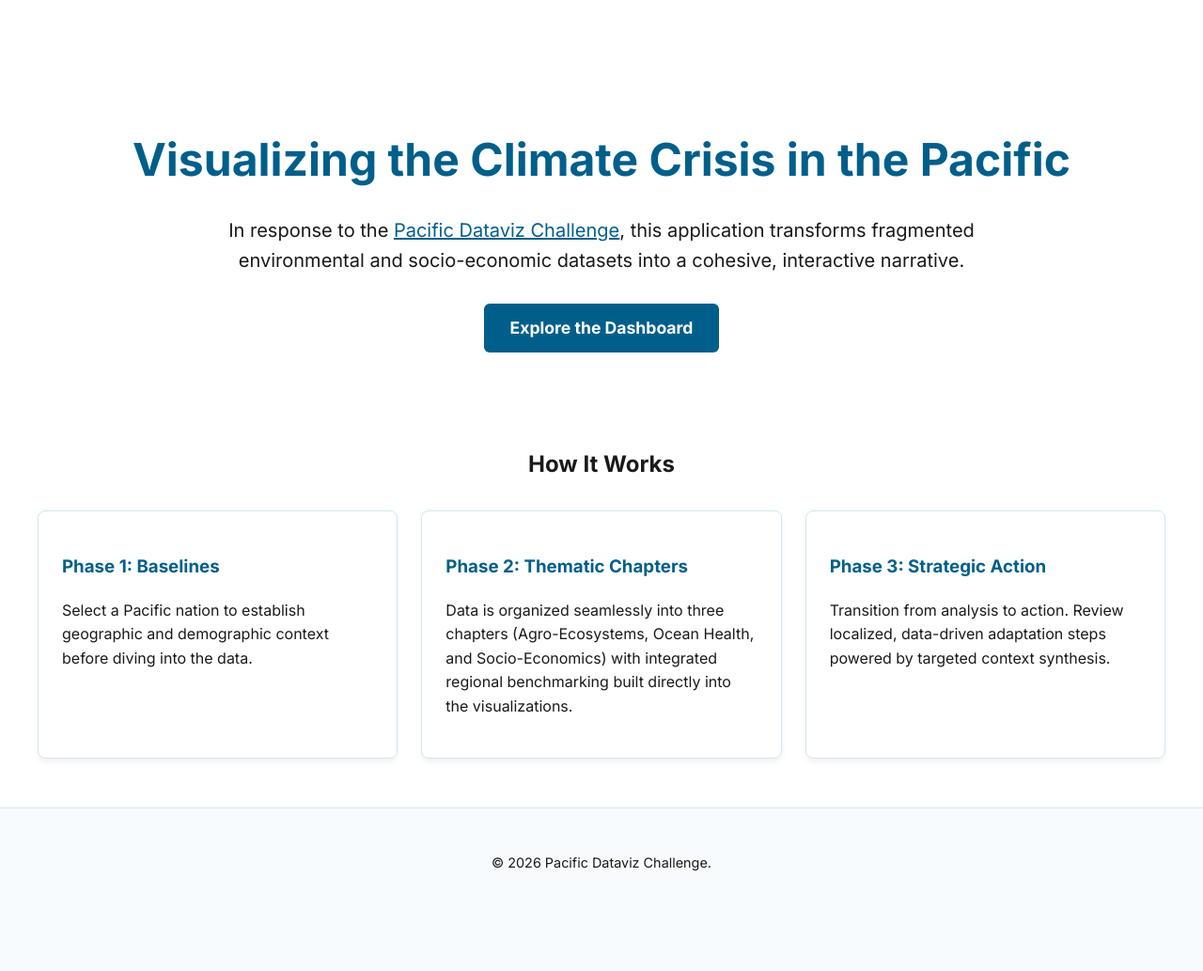
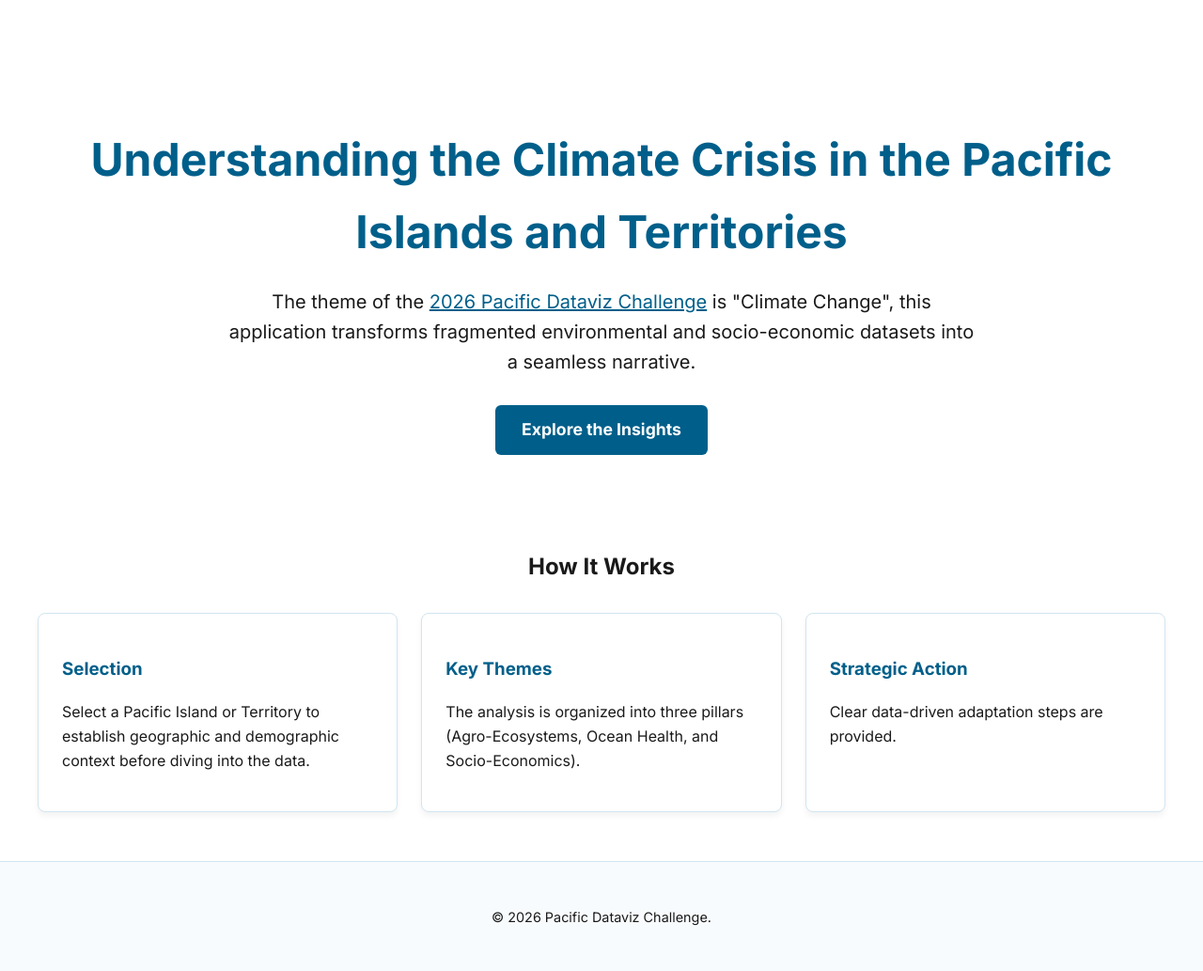
Before and after one commit to edimaudo/Atoll, a FastAPI app: page / in a window 1280 px wide. Shown: the part 71-1104 px from the top of the page at 94% size. Before the commit the page ends 998 px from the top, so only its background shows below. Run offline with FastAPI, Linux system fonts and the light colour scheme.

Commit message:
Update index.html

```diff
--- a/templates/index.html
+++ b/templates/index.html
@@ -1,17 +1,17 @@
 {% extends "base.html" %}
 
-{% block title %}Home | Pacific Climate Storytelling{% endblock %}
+{% block title %}Home | Understanding Pacific Climate Change{% endblock %}
 
 {% block content %}
 <section style="text-align: center; padding: 60px 20px;">
     <h1 style="color: var(--primary-color); font-size: 3rem; margin-bottom: 20px;">
-        Visualizing the Climate Crisis in the Pacific
+         Understanding the Climate Crisis in the Pacific Islands and Territories
     </h1>
     <p style="font-size: 1.25rem; max-width: 800px; margin: 0 auto 30px auto;">
-        In response to the <a href="https://pacificdatavizchallenge.org/" target="_blank">Pacific Dataviz Challenge</a>,
-        this application transforms fragmented environmental and socio-economic datasets into a cohesive, interactive narrative.
+        The theme of the <a href="https://pacificdatavizchallenge.org/" target="_blank">2026 Pacific Dataviz Challenge</a> is "Climate Change",
+        this application transforms fragmented environmental and socio-economic datasets into a seamless narrative.
     </p>
-    <a href="/app" class="btn-cta">Explore the Dashboard</a>
+    <a href="/app" class="btn-cta">Explore the Insights</a>
 </section>
 
 <section style="margin-top: 40px;">
@@ -19,18 +19,18 @@
     <div style="display: grid; grid-template-columns: repeat(auto-fit, minmax(300px, 1fr)); gap: 25px;">
 
         <div class="card">
-            <h3 style="color: var(--primary-color);">Phase 1: Baselines</h3>
-            <p>Select a Pacific nation to establish geographic and demographic context before diving into the data.</p>
+            <h3 style="color: var(--primary-color);">Selection</h3>
+            <p>Select a Pacific Island or Territory to establish geographic and demographic context before diving into the data.</p>
         </div>
 
         <div class="card">
-            <h3 style="color: var(--primary-color);">Phase 2: Thematic Chapters</h3>
-            <p>Data is organized seamlessly into three chapters (Agro-Ecosystems, Ocean Health, and Socio-Economics) with integrated regional benchmarking built directly into the visualizations.</p>
+            <h3 style="color: var(--primary-color);">Key Themes</h3>
+            <p>The analysis is organized into three pillars (Agro-Ecosystems, Ocean Health, and Socio-Economics).</p>
         </div>
 
         <div class="card">
-            <h3 style="color: var(--primary-color);">Phase 3: Strategic Action</h3>
-            <p>Transition from analysis to action. Review localized, data-driven adaptation steps powered by targeted context synthesis.</p>
+            <h3 style="color: var(--primary-color);">Strategic Action</h3>
+            <p>Clear data-driven adaptation steps are provided.</p>
         </div>
 
     </div>
```
